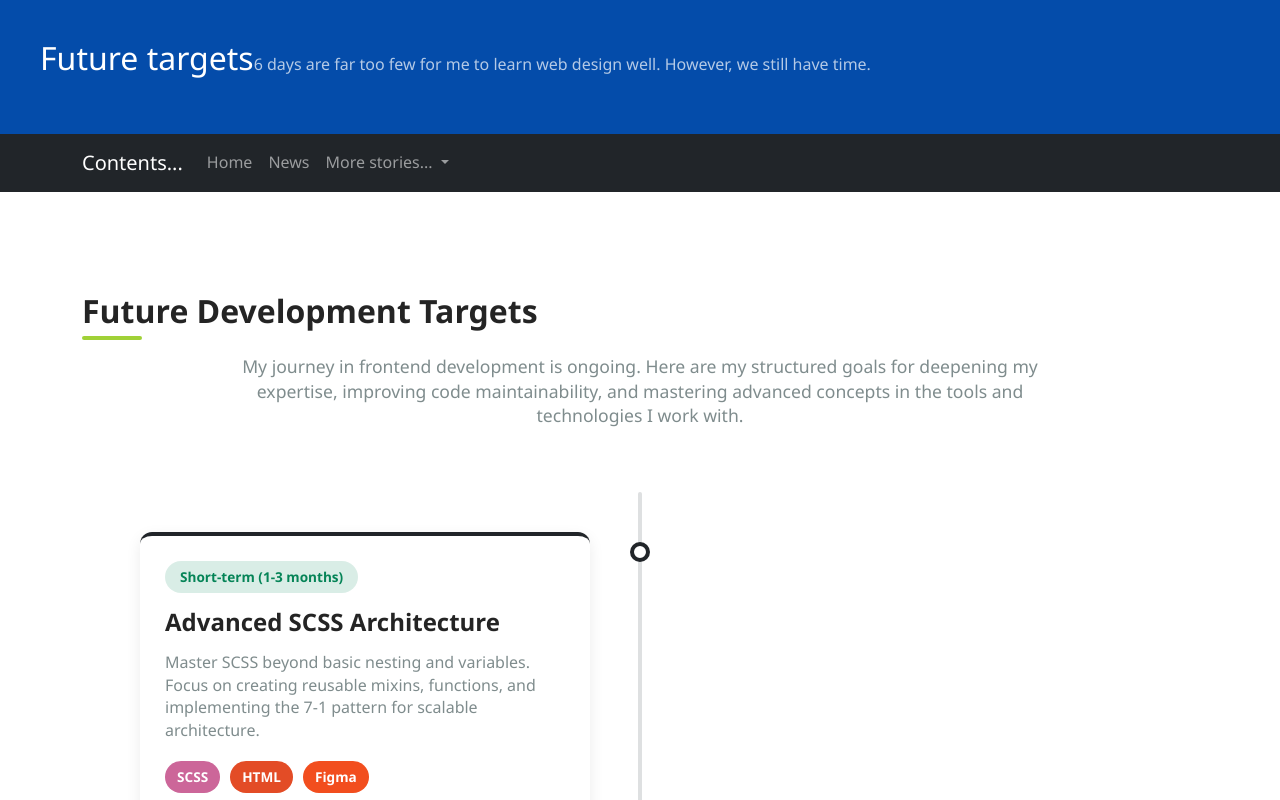
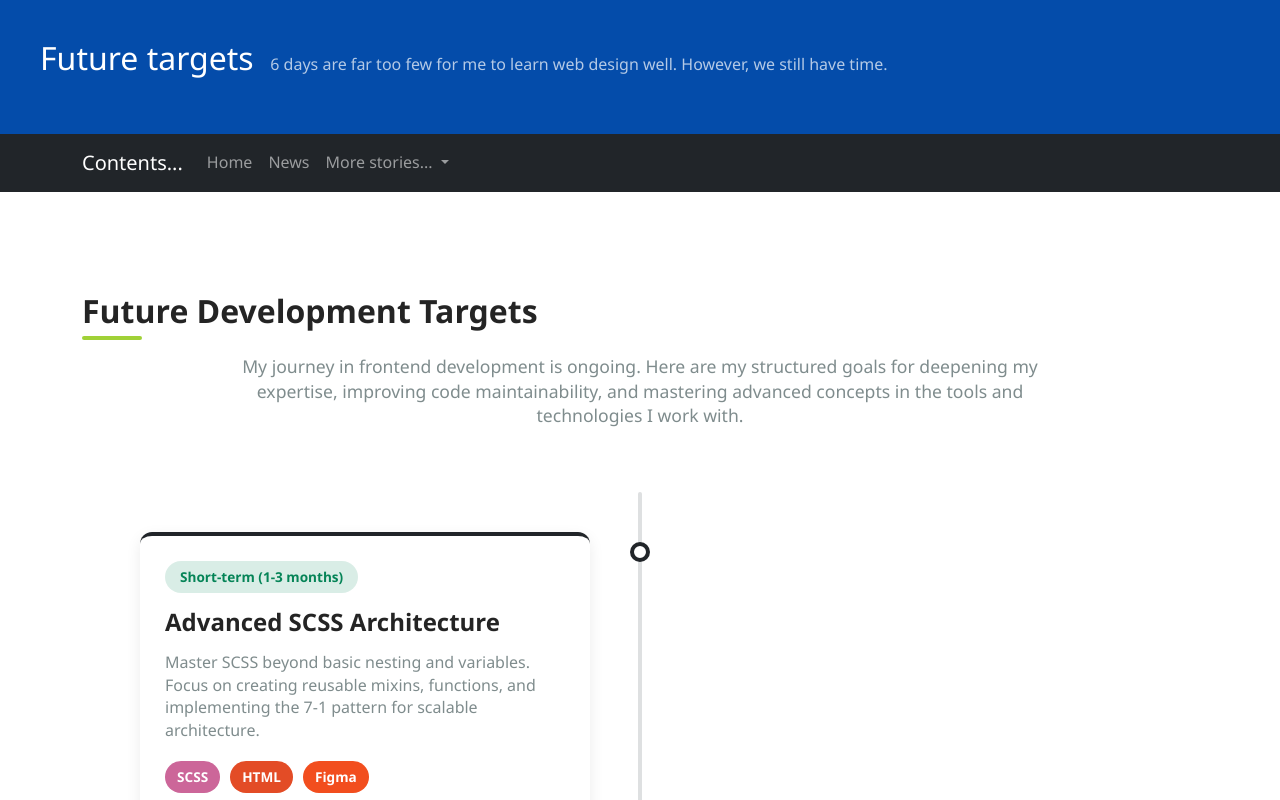
Before and after one commit to Lineod/Template_practices, a website built with Vite: page simple-demo/targets.html in a window 1280 px wide. Shown: the top 800 px of the page. Built offline with nearby package versions, Linux system fonts and the light colour scheme.

Commit message:
Future targets&nbsp;&nbsp;

```diff
--- a/simple-demo/targets.html
+++ b/simple-demo/targets.html
@@ -15,7 +15,7 @@
 <body>
     <div class="simplerHero simplerHero--targets">
         <header class="simplerHero__header">
-            <h1>Future targets</h1>
+            <h1>Future targets&nbsp;&nbsp;</h1>
             <p>6 days are far too few for me to learn web design well. However, we still have time.</p>
         </header>
     </div>
```
